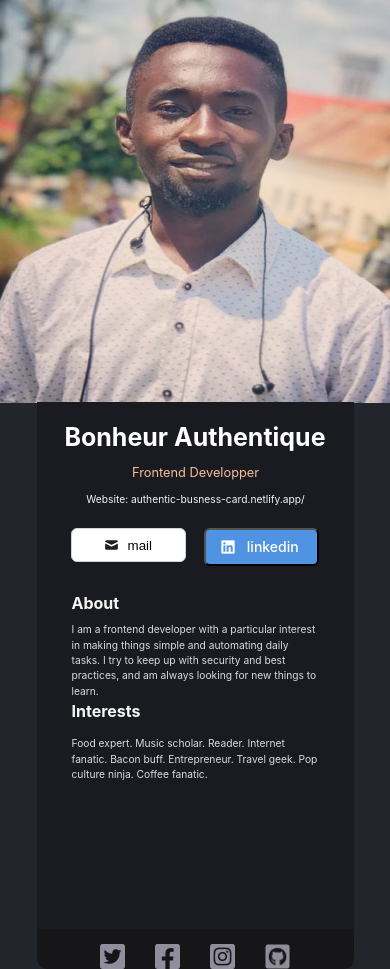
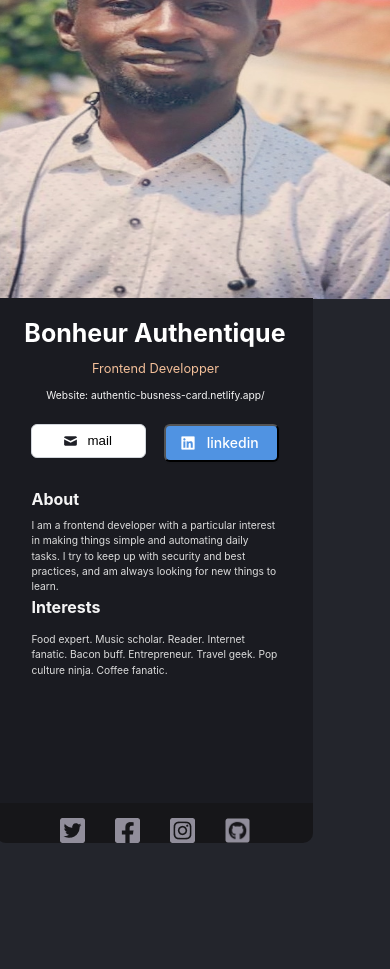
Before and after one commit to Bonheur93/React-Busness, a React (Create React App) app in the folder busness-card/: page / in a window 390 px wide. After the commit the page ends 844 px from the top, so only its background shows below. Built offline with nearby package versions, Linux system fonts and the light colour scheme.

Commit message:
Responsive691px

```diff
--- a/busness-card/src/App.css
+++ b/busness-card/src/App.css
@@ -299,3 +299,18 @@ flex-grow: 0;
 
 }
 }
+
+@media screen and (max-width : 691px) {
+
+  .bon{
+    width: 59.8vh;
+    height: 50vh;
+    border-top-right-radius: 20px 20px;
+    border-top-left-radius:20px 20px;
+
+  }
+  .Main {
+    align-items: center;
+    height: 500px;
+  }
+}
--- a/busness-card/src/index.css
+++ b/busness-card/src/index.css
@@ -17,3 +17,16 @@ body {
 
   }
 }
+@media screen and (max-width : 691px) {
+
+  .body{
+
+    margin: 0;
+    padding: 0;
+    width: 309.9px;
+    height: 720px;
+    border-top-right-radius: 20px 20px;
+    border-top-left-radius:20px 20px;
+
+  }
+}
```
